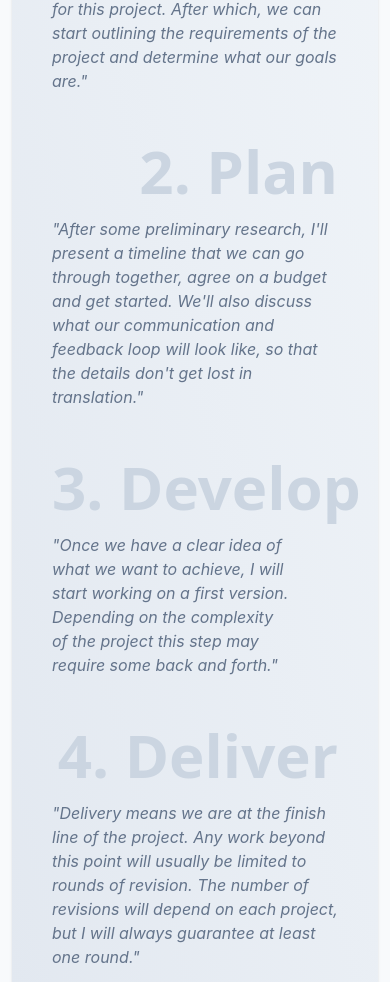
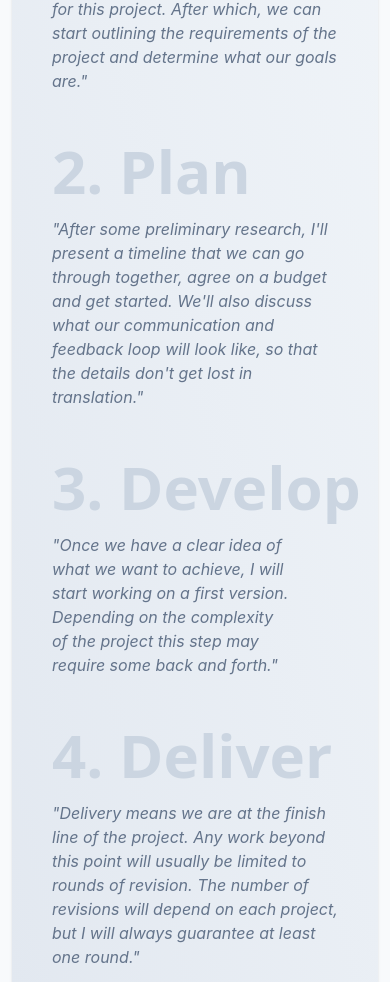
Before and after one commit to cosileone/cosileone-website, a Nuxt app: page /Index in a window 390 px wide. Shown: the part 3873-4855 px from the top of the page. Built offline with nearby package versions, Linux system fonts and the light colour scheme.

Commit message:
no alternating text on process section for mobile

```diff
--- a/src/pages/Index.vue
+++ b/src/pages/Index.vue
@@ -231,7 +231,7 @@
           </div>
           <div class="sm:flex flex-row-reverse gap-12">
             <h3
-              class="font-display text-6xl text-slate-300 font-bold shrink-0 text-right"
+              class="font-display text-6xl text-slate-300 font-bold shrink-0 sm:text-right"
             >
               2. Plan
             </h3>
@@ -265,7 +265,7 @@
           </div>
           <div class="sm:flex flex-row-reverse gap-12">
             <h3
-              class="font-display text-6xl text-slate-300 font-bold shrink-0 text-right"
+              class="font-display text-6xl text-slate-300 font-bold shrink-0 sm:text-right"
             >
               4. Deliver
             </h3>
```
